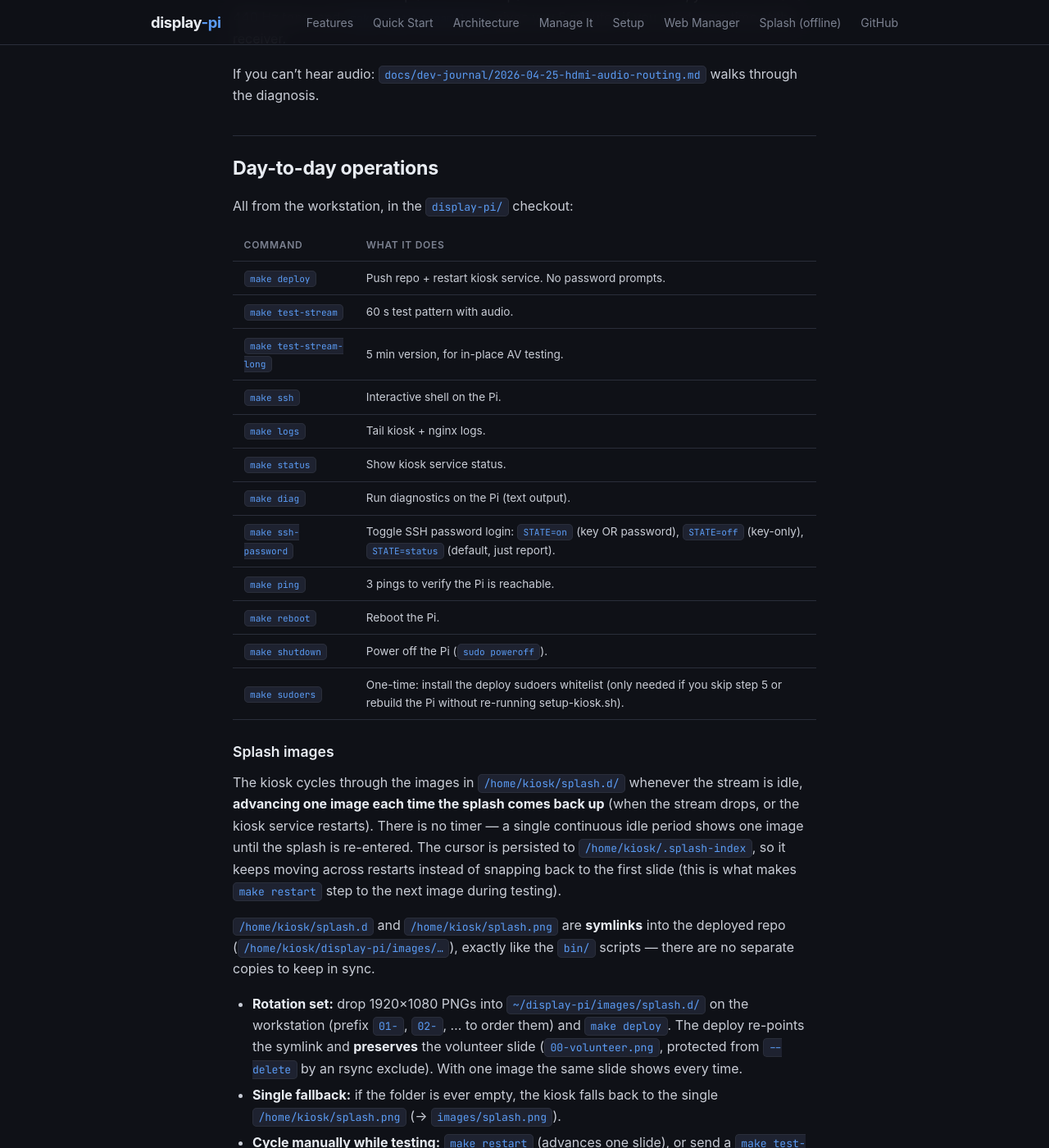
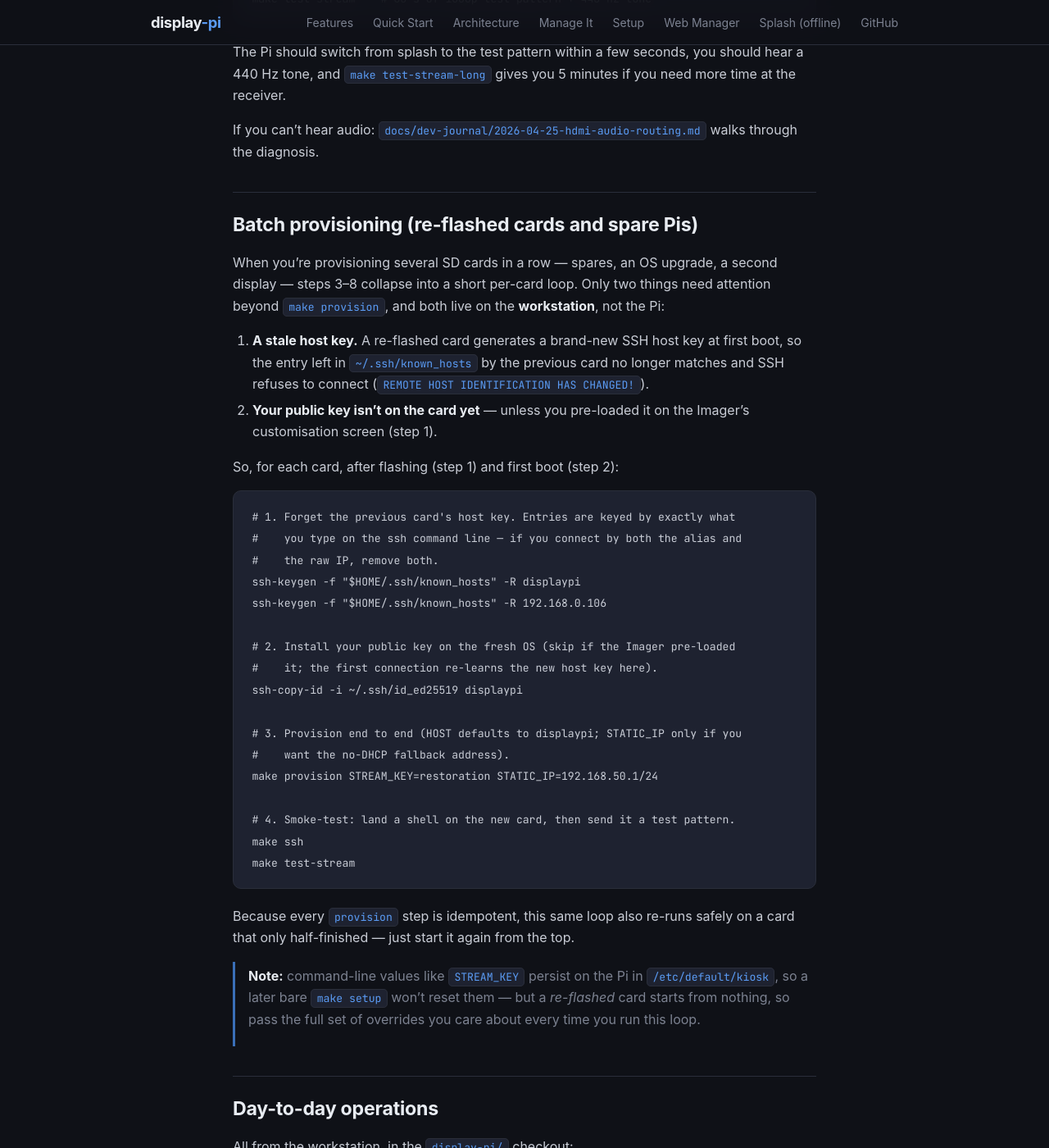
Before and after one commit to dmcbane/display-pi, a Jekyll site: the page built from docs/setup-guide.md, in a window 1280 px wide and 1400 px high, scrolled down 7554 px. Shown: the whole window at 82% size. Built offline with Jekyll 4.4.1, drawn with Linux system fonts in a browser that asks for light colours; some of the changed text lies outside the part shown.

Commit message:
docs: document the per-card batch-provisioning loop
- Add 'Batch provisioning (re-flashed cards and spare Pis)' section to the
  setup guide: known_hosts cleanup, ssh-copy-id, provision, smoke-test
- Explain why a re-flash breaks SSH (new host key, missing public key)
- Link the section from the setup guide's fast-path callout
- Add the compact four-command loop to the README quick start
- Add a matching snippet + link to the GitHub Pages Quick Start

Co-Authored-By: Claude Fable 5 <noreply@anthropic.com>

````diff
--- a/docs/setup-guide.md
+++ b/docs/setup-guide.md
@@ -79,6 +79,11 @@ Have an answer for these before you start:
 > safe to re-run. Steps 5–8 below do the same work by hand and explain each
 > piece; read them to understand what `provision` automates, or to run a step
 > on its own.
+>
+> Provisioning several cards, or re-flashing one? See
+> [Batch provisioning](#batch-provisioning-re-flashed-cards-and-spare-pis)
+> for the per-card loop, including the `known_hosts` cleanup a re-flash
+> requires.
 
 ### 1. Flash the SD card
 
@@ -328,6 +333,50 @@ If you can't hear audio:
 [`docs/dev-journal/2026-04-25-hdmi-audio-routing.md`](dev-journal/2026-04-25-hdmi-audio-routing.md)
 walks through the diagnosis.
 
+## Batch provisioning (re-flashed cards and spare Pis)
+
+When you're provisioning several SD cards in a row — spares, an OS upgrade, a
+second display — steps 3–8 collapse into a short per-card loop. Only two
+things need attention beyond `make provision`, and both live on the
+**workstation**, not the Pi:
+
+1. **A stale host key.** A re-flashed card generates a brand-new SSH host key
+   at first boot, so the entry left in `~/.ssh/known_hosts` by the previous
+   card no longer matches and SSH refuses to connect
+   (`REMOTE HOST IDENTIFICATION HAS CHANGED!`).
+2. **Your public key isn't on the card yet** — unless you pre-loaded it on the
+   Imager's customisation screen (step 1).
+
+So, for each card, after flashing (step 1) and first boot (step 2):
+
+```sh
+# 1. Forget the previous card's host key. Entries are keyed by exactly what
+#    you type on the ssh command line — if you connect by both the alias and
+#    the raw IP, remove both.
+ssh-keygen -f "$HOME/.ssh/known_hosts" -R displaypi
+ssh-keygen -f "$HOME/.ssh/known_hosts" -R 192.168.0.106
+
+# 2. Install your public key on the fresh OS (skip if the Imager pre-loaded
+#    it; the first connection re-learns the new host key here).
+ssh-copy-id -i ~/.ssh/id_ed25519 displaypi
+
+# 3. Provision end to end (HOST defaults to displaypi; STATIC_IP only if you
+#    want the no-DHCP fallback address).
+make provision STREAM_KEY=restoration STATIC_IP=192.168.50.1/24
+
+# 4. Smoke-test: land a shell on the new card, then send it a test pattern.
+make ssh
+make test-stream
+```
+
+Because every `provision` step is idempotent, this same loop also re-runs
+safely on a card that only half-finished — just start it again from the top.
+
+> **Note:** command-line values like `STREAM_KEY` persist on the Pi in
+> `/etc/default/kiosk`, so a later bare `make setup` won't reset them — but a
+> *re-flashed* card starts from nothing, so pass the full set of overrides you
+> care about every time you run this loop.
+
 ## Day-to-day operations
 
 All from the workstation, in the `display-pi/` checkout:
````
Also changed, not shown: docs/index.html (+8 -0 lines), README.md.
